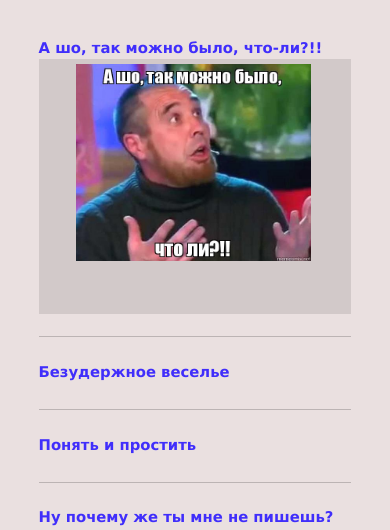
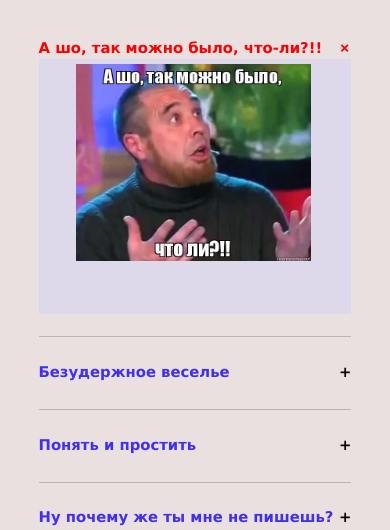
Before and after one commit to Nalim90/cssBayan, a plain HTML site: page cssBayan/index.html in a window 390 px wide. Shown: the part 56-586 px from the top of the page. Drawn offline with Linux system fonts and the light colour scheme.

Commit message:
fix:some bags on adaptive (Tue, Mar 14, 2023 12:58:31 PM)

```diff
--- a/cssBayan/style.css
+++ b/cssBayan/style.css
@@ -77,7 +77,11 @@ a:active .pics {
 }
 
 .faq-input:checked + .faq-text {
-    background-color: rgba(147, 138, 138, 0.273);
+    background-color: rgba(209, 212, 243, 0.531);
+  }
+
+  .faq-item:has(input:checked) .text {
+    color:red;
   }
 
 
@@ -122,6 +126,17 @@ a:active .pics {
         width: 50.23vw;
         height: 40.54vw;
     }
+
+    .close {
+        display: block;
+    }
+
+    .faq-item:has(input:checked) .close {
+        transform: rotate(45deg);
+        color:red;
+    }
+
+
 }
 
 @media (max-width: 500px){
@@ -135,6 +150,7 @@ a:active .pics {
 
     .close {
         font-size: 3.8vw;
+        display: block;
     }
 
     .faq-text img {
@@ -149,6 +165,11 @@ a:active .pics {
     .faq-input:checked + .faq-text {
         height: 29.7vh;
         padding: 1.04vw 0vw 0vw 4vw;
+    }
+
+    .faq-item:has(input:checked) .close {
+        transform: rotate(45deg);
+        color:red;
     }
 }
 
```
